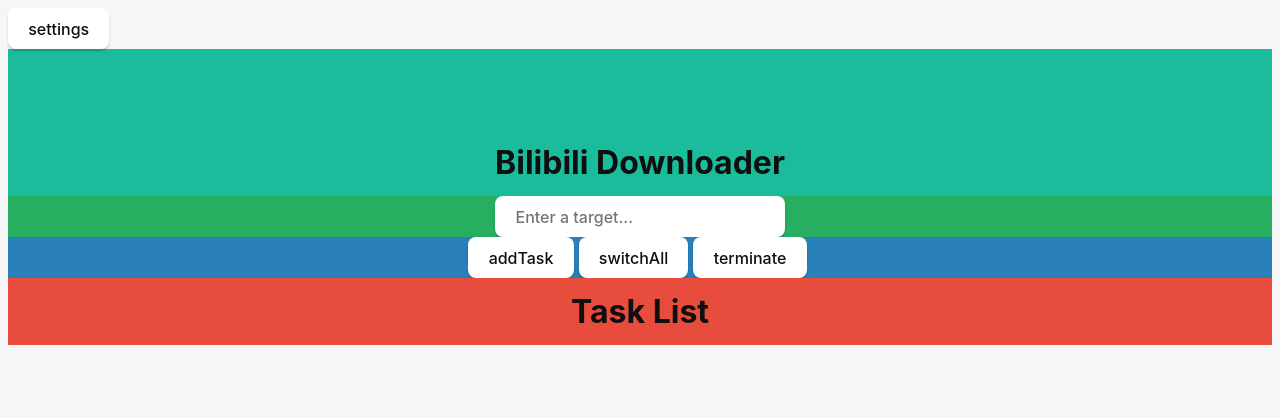
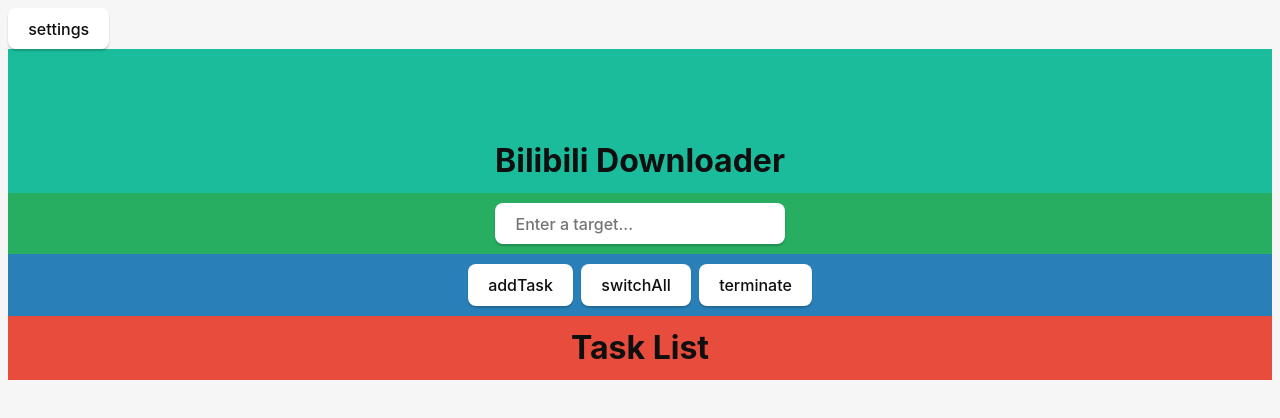
Before and after one commit to kingwingfly/bilibili-downloader-rs, a Vue app: page / in a window 1280 px wide. Shown: the top 418 px of the page. Built offline with nearby package versions, Linux system fonts and the light colour scheme.

Commit message:
modified color

```diff
--- a/src/components/TaskCard.vue
+++ b/src/components/TaskCard.vue
@@ -133,7 +133,7 @@
 
 <style scoped>
 .task.working {
-    background-color: #f1c40f;
+    background-color: #e67e22;
     list-style: none;
     border-radius: 20px;
     padding: 10px 0px 0px 0px;
@@ -202,4 +202,8 @@
         opacity: 1;
     }
 }
+
+button {
+    margin: 10px 4px 10px 4px;
+}
 </style>
--- a/src/styles.css
+++ b/src/styles.css
@@ -43,7 +43,6 @@
 
 button {
   cursor: pointer;
-  margin-right: 5px;
 }
 
 button:hover {
--- a/src/views/Downloader.vue
+++ b/src/views/Downloader.vue
@@ -64,6 +64,15 @@
   background-color: #27ae60;
 }
 
+h1 {
+  margin: 20px 0px 20px 0px;
+}
+
+button,
+input {
+  margin: 10px 4px 10px 4px;
+}
+
 .btns {
   width: auto;
   height: auto;
```
Also changed, not shown: 2 other files (tests, documents, lock files or other folders).
